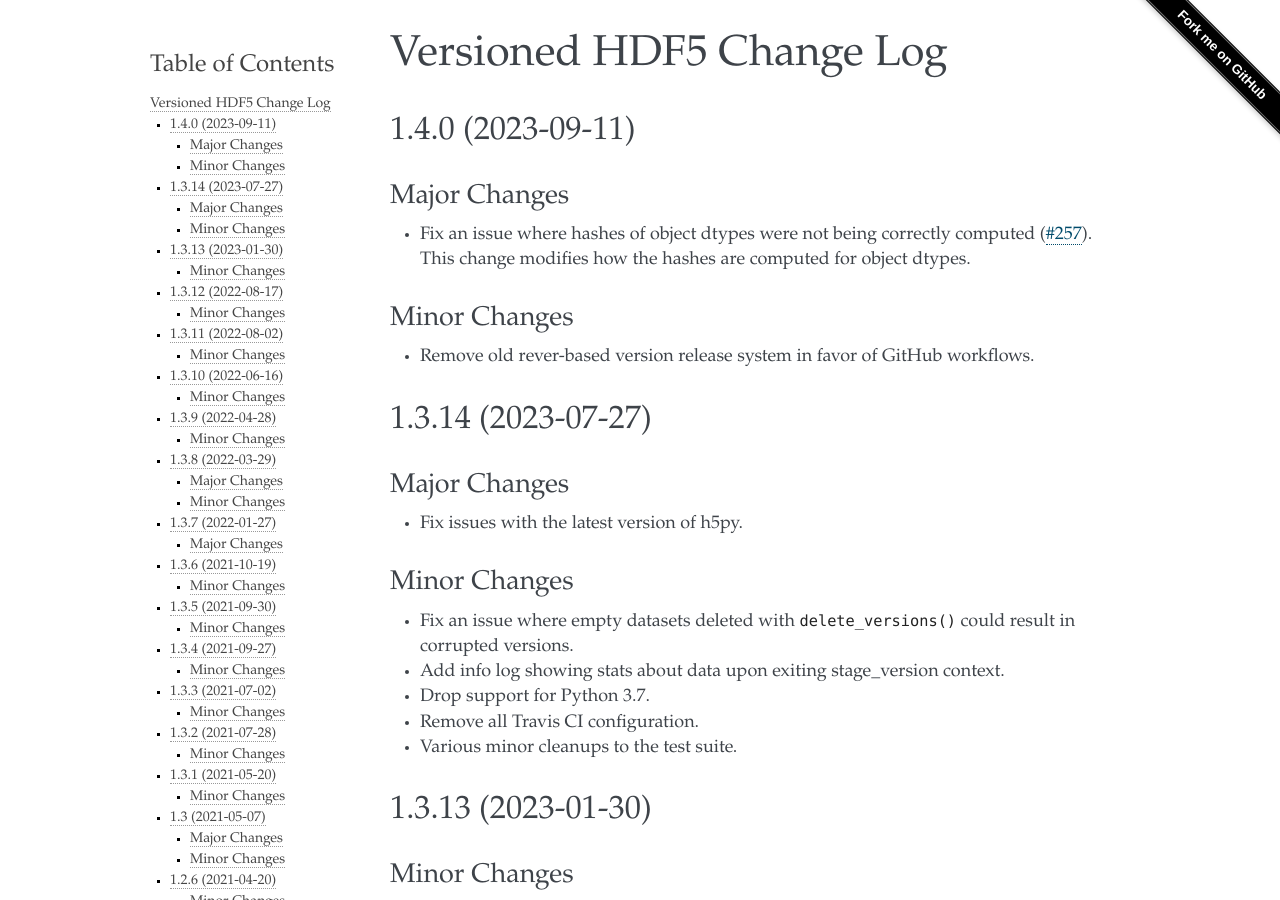
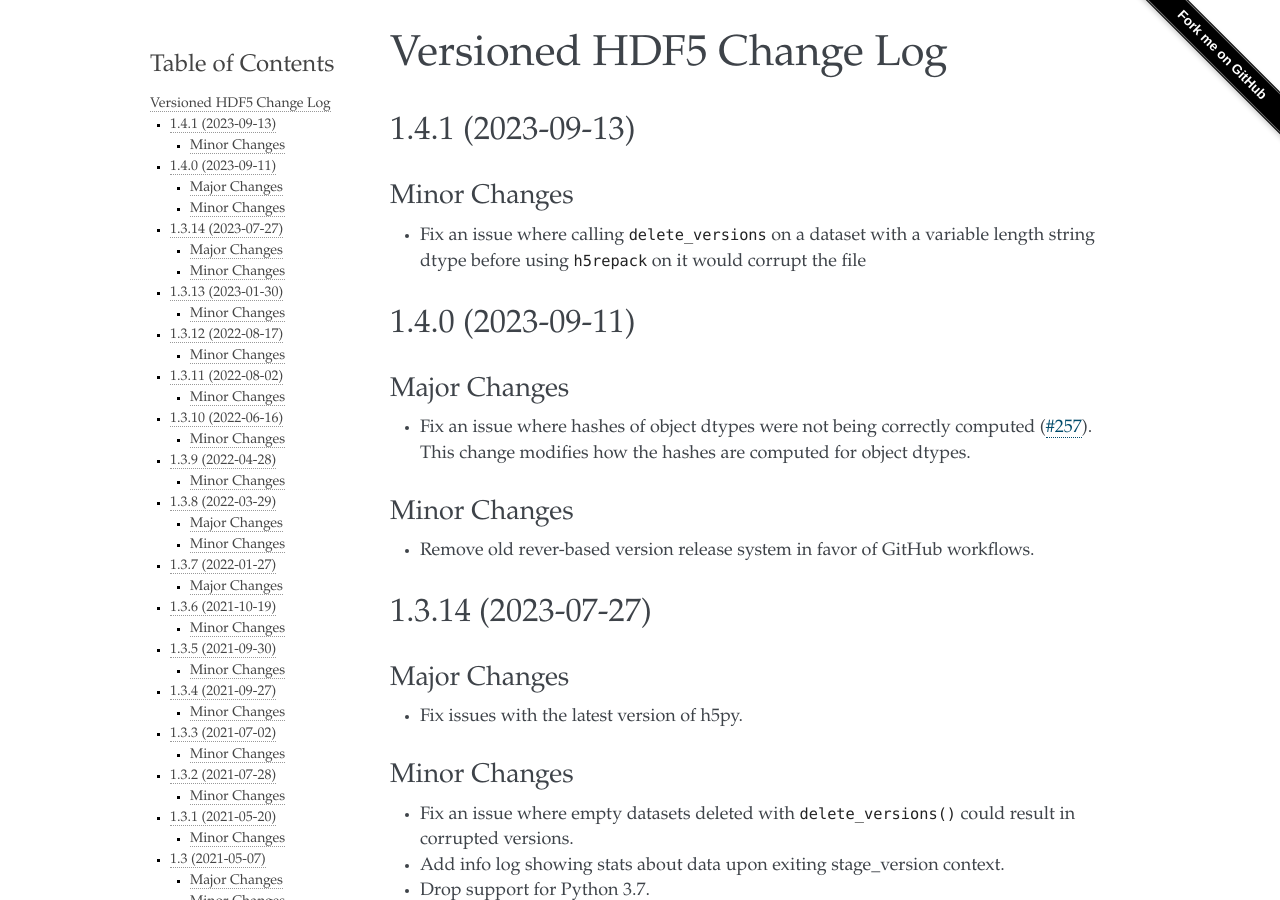
Before and after one commit to deshaw/versioned-hdf5, a Sphinx documentation site: the page built from docs/changelog.md, in a window 1280 px wide and 900 px high. Built offline with Sphinx 7.4.7, drawn with Linux system fonts in a browser that asks for light colours.

Commit message:
Add 1.4.1 release notes (#270)

```diff
--- a/docs/changelog.md
+++ b/docs/changelog.md
@@ -1,5 +1,12 @@
 Versioned HDF5 Change Log
 =========================
+
+## 1.4.1 (2023-09-13)
+
+### Minor Changes
+
+- Fix an issue where calling `delete_versions` on a dataset with a variable
+  length string dtype before using `h5repack` on it would corrupt the file
 
 ## 1.4.0 (2023-09-11)
 
```
